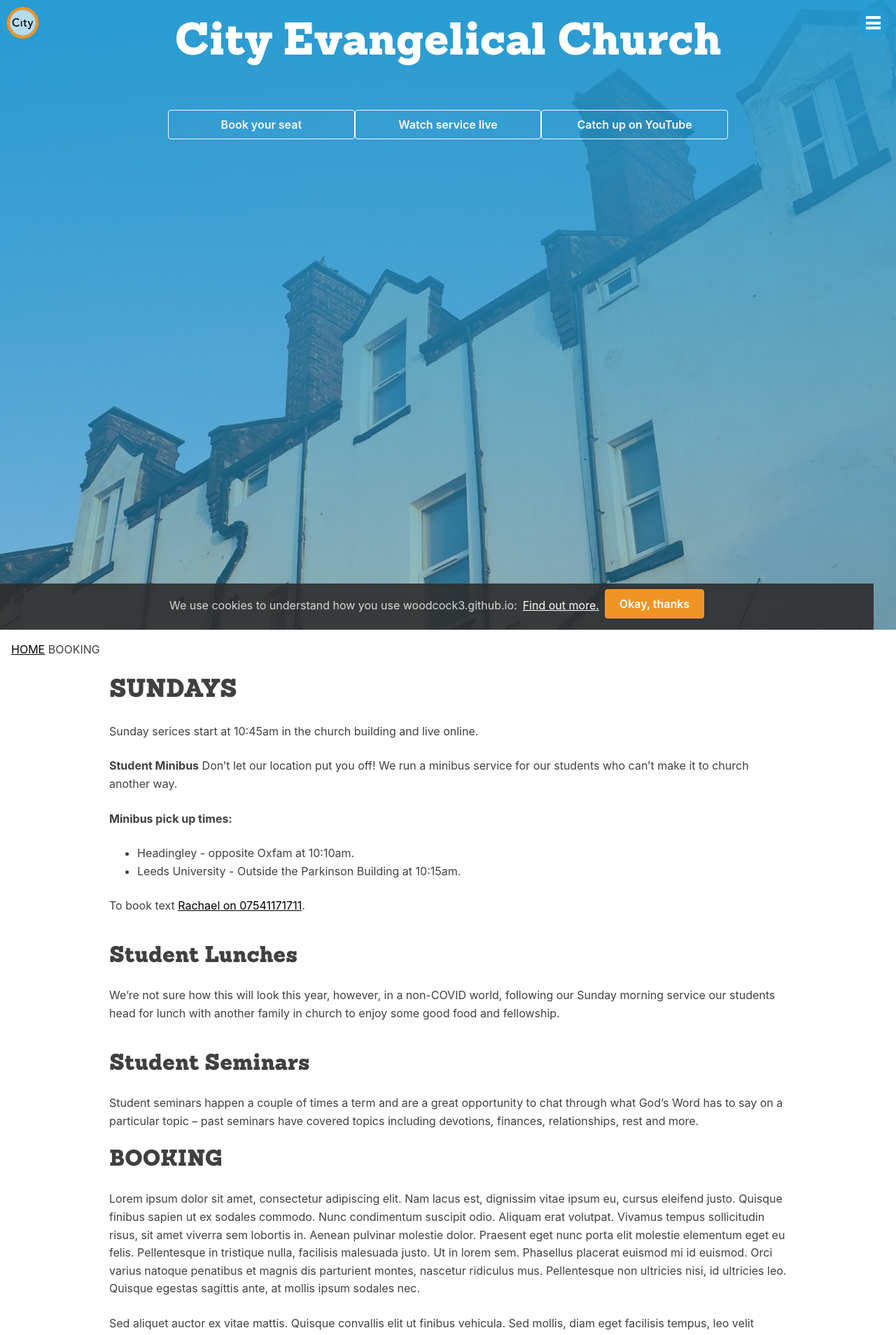
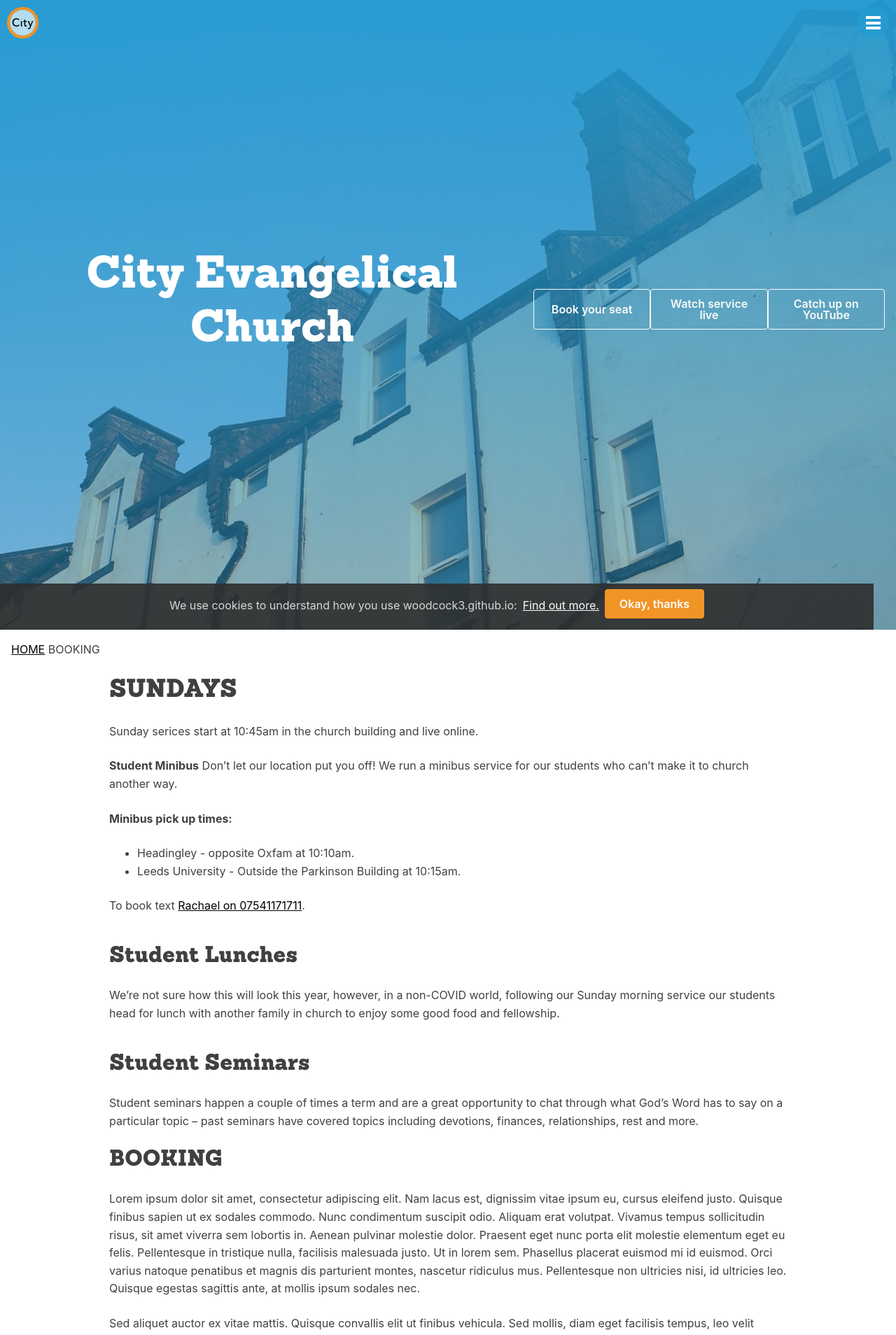
Before and after one commit to woodcox/city-jekyll, a Jekyll site: the page built from pages/_sunday/2021-01-03-booking.md, in a window 1280 px wide. Shown: the top 1908 px of the page at 70% size. Built offline with Jekyll 4.4.1, drawn with Linux system fonts in a browser that asks for light colours.

Commit message:
Update _hero.scss

```diff
--- a/_sass/layouts/_hero.scss
+++ b/_sass/layouts/_hero.scss
@@ -3,7 +3,8 @@
   width: 100vw;
   height: 100vh;
 
-  /* flex style */
+  /* flexbox */
+  display: flex;
   justify-content: center;
   align-items: center;
 
```
